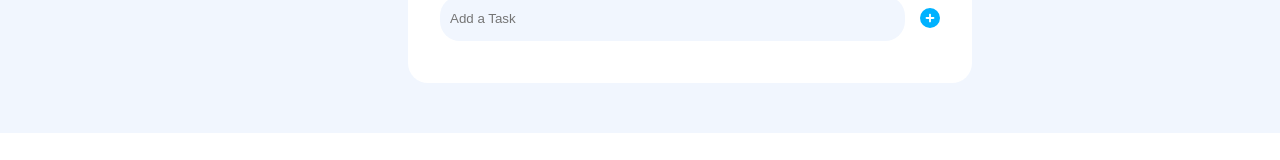
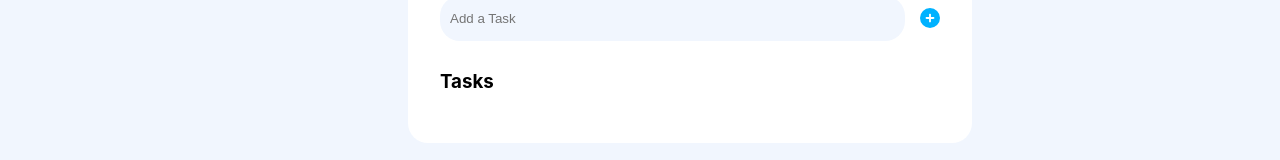
Before and after one commit to AmX3/To-Do-App, a React (Create React App) app: page / in a window 1280 px wide. Shown: the part 196-356 px from the top of the page. Built offline with nearby package versions, Linux system fonts and the light colour scheme.

Commit message:
minor fix

```diff
--- a/src/components/TodoList.tsx
+++ b/src/components/TodoList.tsx
@@ -13,6 +13,7 @@ interface Props {
 const TodoList: React.FC<Props> = ({ tasks, setTasks, setCompletedTasks }) => {
     return (
         <>
+            <SmallHeading>Tasks</SmallHeading>
             <div>
                 {tasks
                     .filter((task) => task.isCompleted === false)
```
